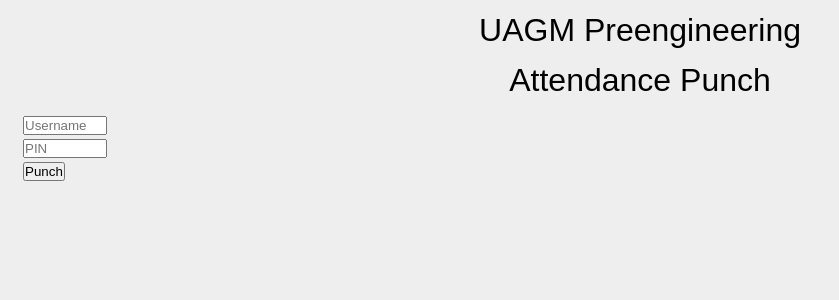
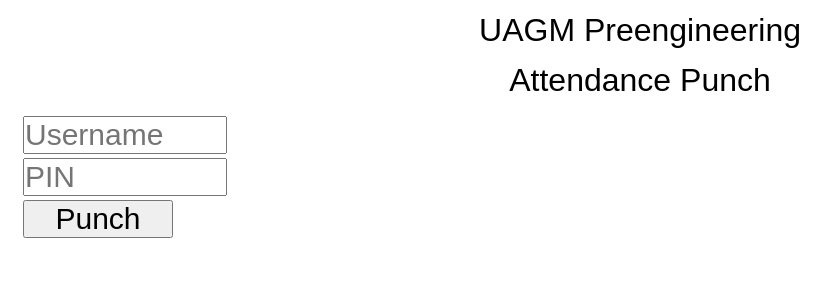
Before and after one commit to ijvergara-sudo/punchsystem, a Django app: page / in a window 1280 px wide. Shown: the top 300 px of the page, without its empty margins (0-839 px from the left). Run offline with Django 4.2, Linux system fonts and the light colour scheme.

Commit message:
change font size - punch.html

```diff
--- a/attendance/templates/attendance/punch.html
+++ b/attendance/templates/attendance/punch.html
@@ -5,13 +5,17 @@
 	<style>
 	.dynamic {
 		field-sizing: content; /* Grow/shrink with content */
-		min-width: 80px; /* Prevent too small */
-		max-width: 350px; /* Prevent too large */
+		min-width: 200px; /* Prevent too small */
+		max-width: 500px; /* Prevent too large */
+		font-size: 30px;
+		}
+	.boton {font-size: 30px;
+			width: 150px;
 		}
     html * { padding:0; margin:0; }
     body * { padding:10px 20px; }
     body * * { padding:0; }
-    body { font-family: sans-serif; background:#eee; color:#000; }
+    body { font-family: sans-serif; background:#FFF; color:#000; }
     body > :where(header, main, footer) { border-bottom:1px solid #ddd; }
     h1 { font-weight:normal; margin-bottom:.4em; }
     h1 small { font-size:60%; color:#666; font-weight:normal; }
@@ -58,7 +62,7 @@
 	</tr>
 	<tr>
 	<td>
-    <button type="submit">Punch</button>
+    <button type="submit" class="boton">Punch</button>
 	</td>
 	</tr>
 	<table>
```
